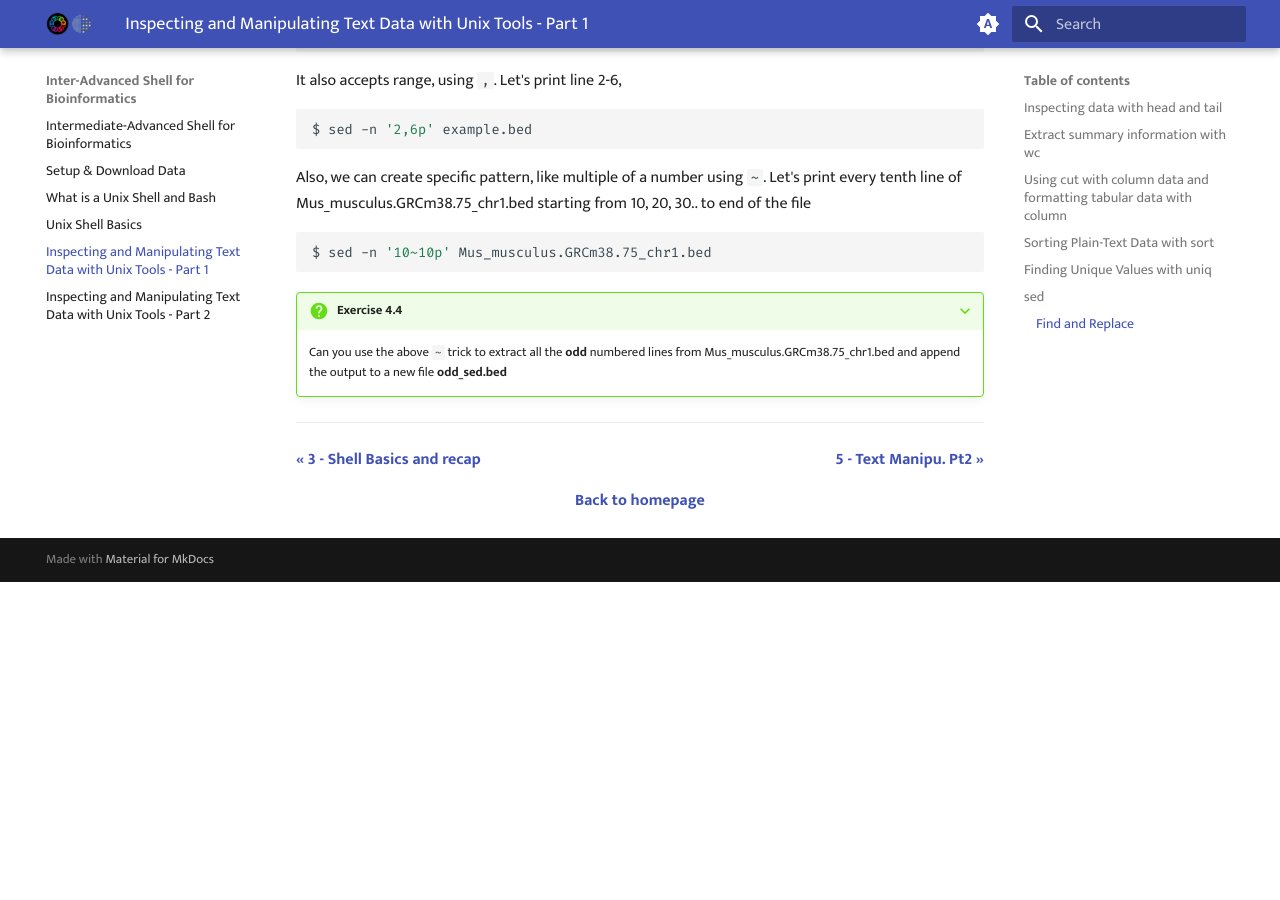
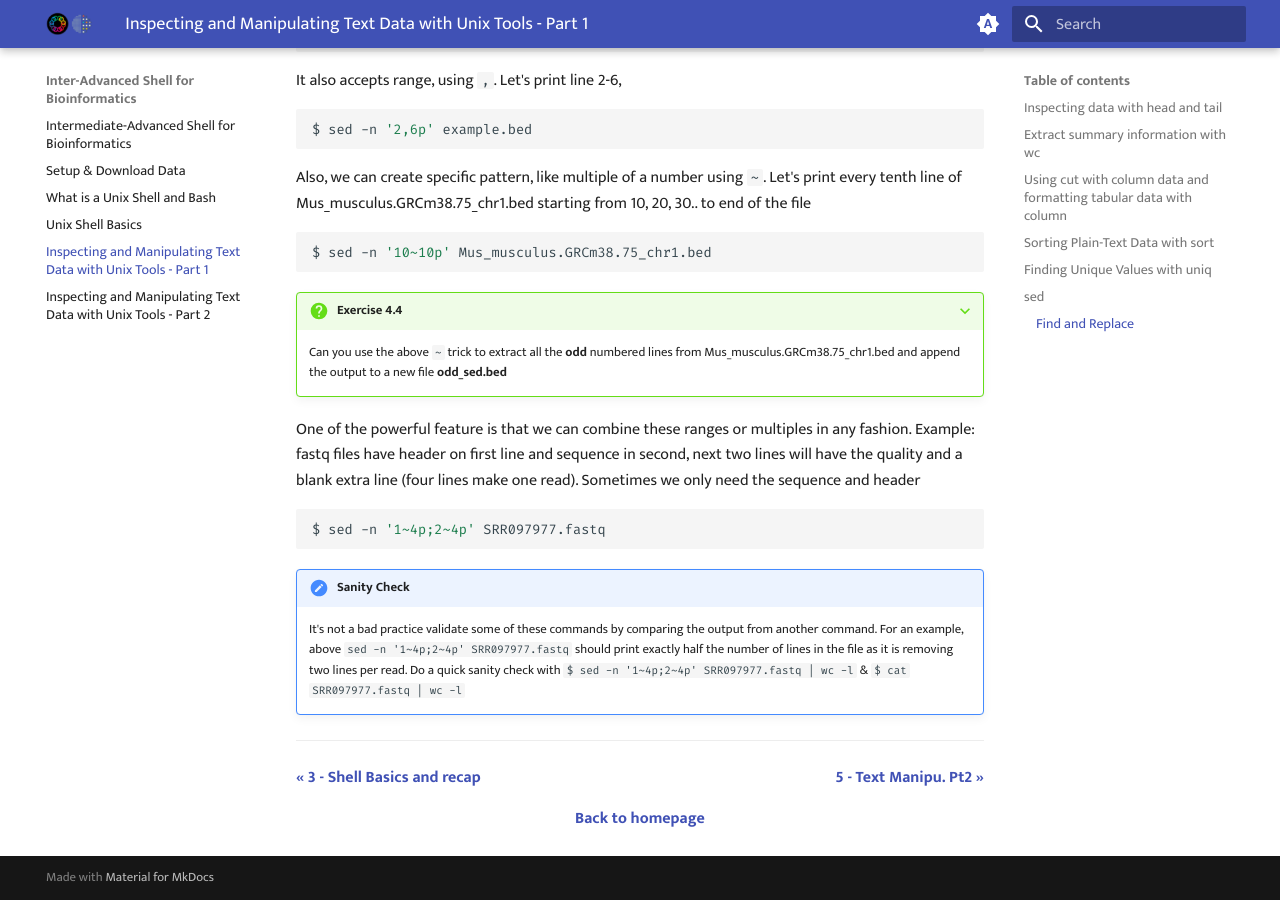
Before and after one commit to GenomicsAotearoa/shell-for-bioinformatics, an MkDocs documentation site: the page built from docs/4_inspectmanipluate.md, in a window 1280 px wide and 900 px high, scrolled down 8820 px. Built offline with MkDocs 1.6.1 and Material for MkDocs 9.7.7, drawn with Linux system fonts in a browser that asks for light colours; before the commit the page ends 9402 px from its top, so only the background shows below that.

Commit message:
bit more sed

````diff
--- a/docs/4_inspectmanipluate.md
+++ b/docs/4_inspectmanipluate.md
@@ -389,6 +389,16 @@ $ sed -n '10~10p' Mus_musculus.GRCm38.75_chr1.bed
 
     Can you use the above `~` trick to extract all the **odd** numbered lines from Mus_musculus.GRCm38.75_chr1.bed and append the output to a new file **odd_sed.bed**
 
+One of the powerful feature is that we can combine these ranges or multiples in any fashion. Example: fastq files have header on first line and sequence in second, next two lines will have the quality and a blank extra line (four lines make one read). Sometimes  we only need the sequence and header
+
+```bash
+$ sed -n '1~4p;2~4p' SRR097977.fastq
+```
+!!! hint "Sanity Check"
+
+    It's not a bad practice validate some of these commands by comparing the output from another command. For an example, above `sed -n '1~4p;2~4p' SRR097977.fastq` should print exactly half the number of lines in the file as it is removing two lines per read. Do a quick sanity check with `$ sed -n '1~4p;2~4p' SRR097977.fastq  | wc -l` & `$ cat SRR097977.fastq | wc -l`
+
+
 
 - - -
 <p style="text-align:left;">
````
